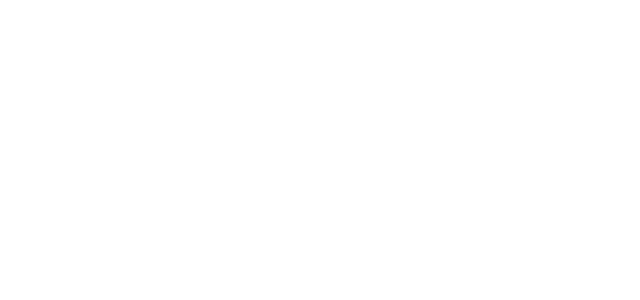
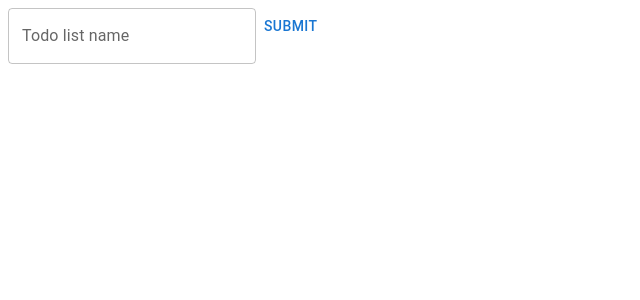
Before and after one commit to Michael-Melis/todo-ts, a React (Create React App) app: page / in a window 1280 px wide. Shown: the top 300 px of the page, without its empty margins (0-640 px from the left). Built offline with nearby package versions, Linux system fonts and the light colour scheme.

Commit message:
build: creating todolists and routing

```diff
--- a/package.json
+++ b/package.json
@@ -15,6 +15,7 @@
     "@types/node": "^16.7.13",
     "@types/react": "^17.0.20",
     "@types/react-dom": "^17.0.9",
+    "nanoid": "^3.3.0",
     "react": "^17.0.2",
     "react-dom": "^17.0.2",
     "react-hook-form": "^7.27.0",
--- a/src/App.tsx
+++ b/src/App.tsx
@@ -1,10 +1,15 @@
 import React, { FC } from "react";
-import TodoList from "./components/todoList/TodoList";
+import ListDetail from "./components/createList/todoList/ListDetail";
+import CreateList from "./components/createList/CreateList";
+import { Routes, Route } from "react-router-dom";
 
 const App: FC = () => {
   return (
     <div>
-      <TodoList />
+      <Routes>
+        <Route path="/" element={<CreateList />} />
+        <Route path="/todolist/:id" element={<ListDetail />} />
+      </Routes>
     </div>
   );
 };
--- /dev/null
+++ b/src/components/createList/CreateList.tsx
@@ -0,0 +1,70 @@
+import React, { FC, useState } from "react";
+import { useForm, Controller, SubmitHandler } from "react-hook-form";
+import * as yup from "yup";
+import { yupResolver } from "@hookform/resolvers/yup";
+import { Button, TextField } from "@mui/material";
+import { nanoid } from "nanoid";
+import { Link } from "react-router-dom";
+
+const schema = yup.object().shape({
+  listName: yup.string().required("Please fill the name of the list"),
+});
+
+interface IFormInput {
+  listName: string;
+  id: string;
+}
+
+const CreateList: FC = () => {
+  const {
+    handleSubmit,
+    control,
+    formState: { errors },
+    reset,
+  } = useForm<IFormInput>({ resolver: yupResolver(schema) });
+
+  const [listArray, setListArray] = useState<IFormInput[]>([]);
+
+  const onSubmit: SubmitHandler<IFormInput> = (data): void => {
+    const newList = {
+      listName: data.listName,
+      id: nanoid(),
+    };
+    setListArray([...listArray, newList]);
+
+    reset();
+  };
+  console.log(listArray);
+  return (
+    <div>
+      <form onSubmit={handleSubmit(onSubmit)}>
+        <Controller
+          name="listName"
+          control={control}
+          defaultValue=""
+          render={({ field }) => (
+            <TextField
+              {...field}
+              label="Todo list name"
+              type="text"
+              error={!!errors.listName}
+              helperText={errors ? errors.listName?.message : ""}
+            />
+          )}
+        />
+        <Button type="submit">Submit</Button>
+      </form>
+      <ul>
+        {listArray.map((list: IFormInput) => {
+          return (
+            <Link to={`/todolist/${list.id}`} key={list.id}>
+              {list.listName}
+            </Link>
+          );
+        })}
+      </ul>
+    </div>
+  );
+};
+
+export default CreateList;
--- /dev/null
+++ b/src/components/createList/todoList/ListDetail.tsx
@@ -0,0 +1,15 @@
+import React from "react";
+import { useParams } from "react-router-dom";
+import { TextField } from "@mui/material";
+
+const ListDetail = () => {
+  let { id } = useParams();
+  return (
+    <div>
+      <TextField placeholder="Task" />
+      <TextField placeholder="Deadline" />
+    </div>
+  );
+};
+
+export default ListDetail;
--- a/src/components/todoList/TodoList.tsx
+++ /dev/null
@@ -1,7 +0,0 @@
-import React from "react";
-
-const TodoList = () => {
-  return <div></div>;
-};
-
-export default TodoList;
--- a/src/index.tsx
+++ b/src/index.tsx
@@ -1,11 +1,13 @@
 import React from "react";
 import ReactDOM from "react-dom";
-
+import { BrowserRouter } from "react-router-dom";
 import App from "./App";
 
 ReactDOM.render(
   <React.StrictMode>
-    <App />
+    <BrowserRouter>
+      <App />
+    </BrowserRouter>
   </React.StrictMode>,
   document.getElementById("root")
 );
--- a/src/interfaces/Interfaces.ts
+++ b/src/interfaces/Interfaces.ts
@@ -1,4 +1,3 @@
 export interface ITask {
-  taskName: string;
-  deadline: number;
+  listName: string;
 }
```
Also changed, not shown: 1 other file (tests, documents, lock files or other folders).
